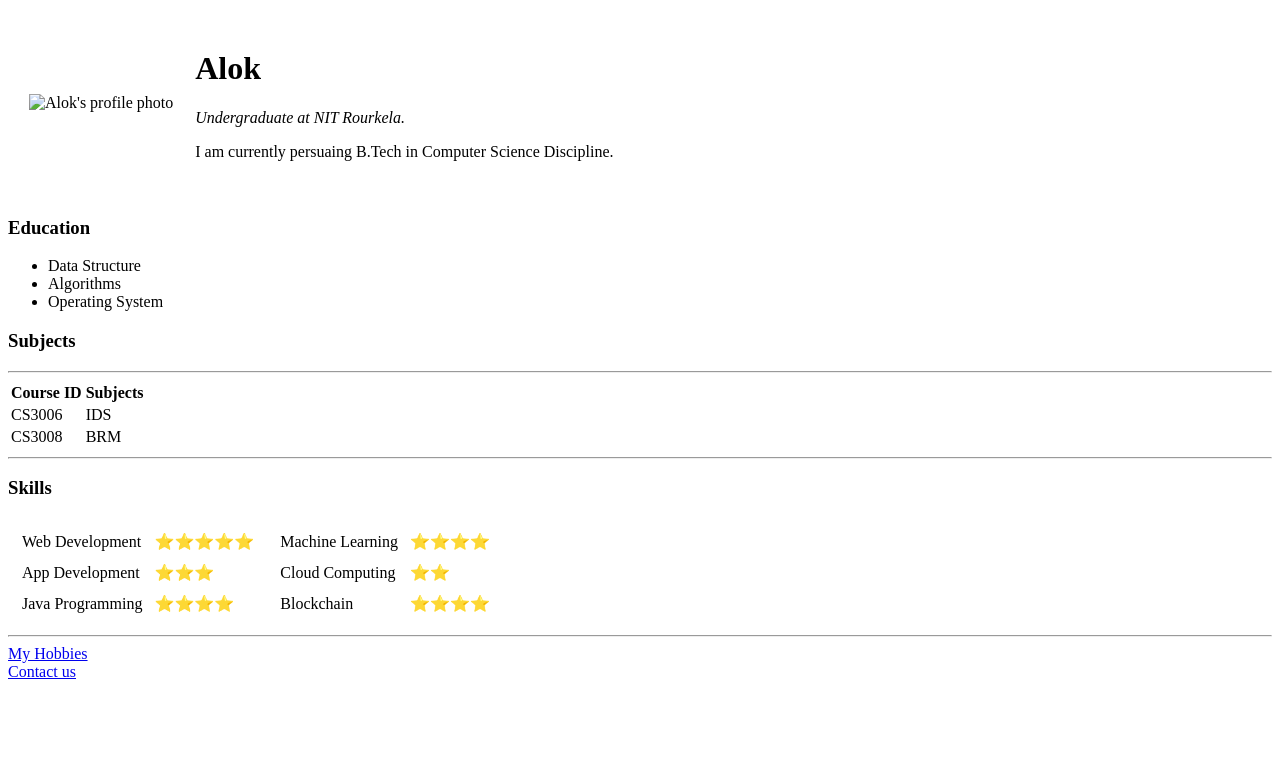
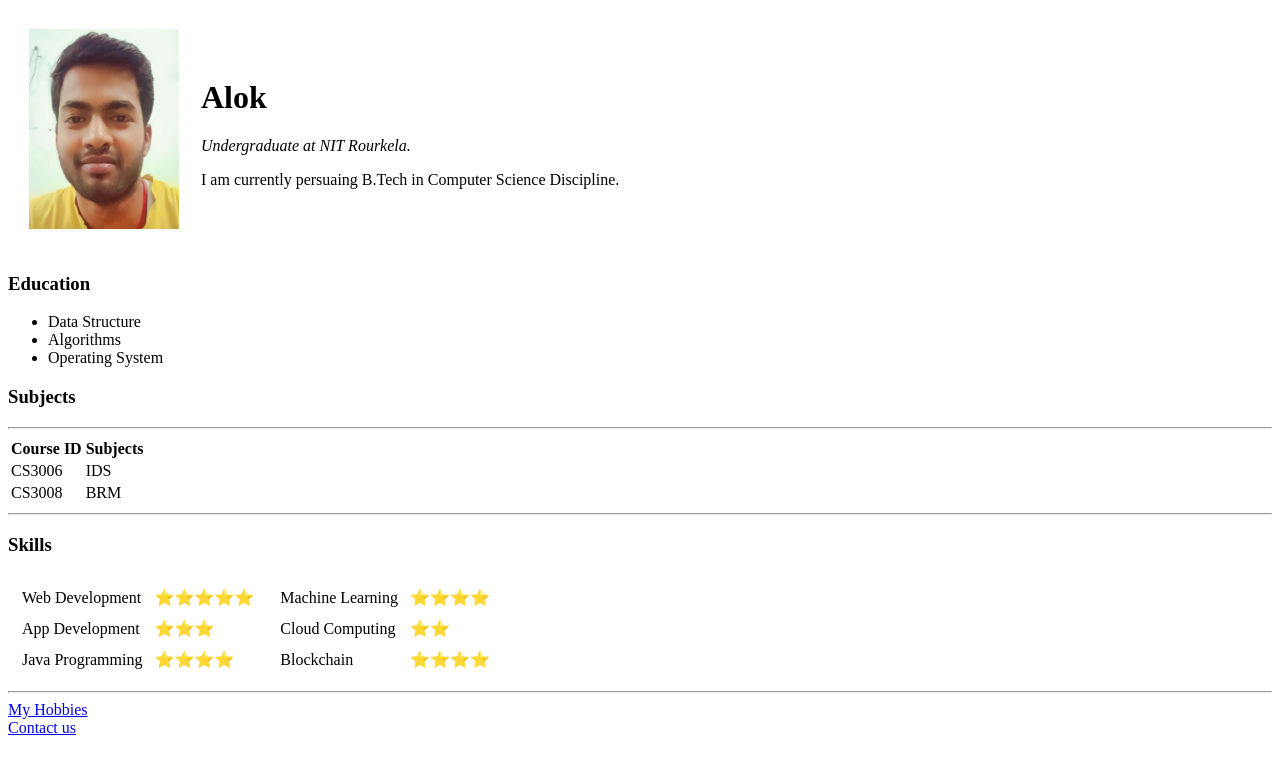
Before and after one commit to kr-alok675/cv, a plain HTML site: page index.html in a window 1280 px wide. Drawn offline with Linux system fonts and the light colour scheme.

Commit message:
Update index.html

```diff
--- a/index.html
+++ b/index.html
@@ -10,7 +10,7 @@
     <table cellspacing="20">
         <tr>
             <td>
-                <img src="images/Alok.jpg" alt="Alok's profile photo" width="150" height="200">
+                <img src="Alok.jpg" alt="Alok's profile photo" width="150" height="200">
             </td>
             <td>
                 <h1>Alok</h1>
```
